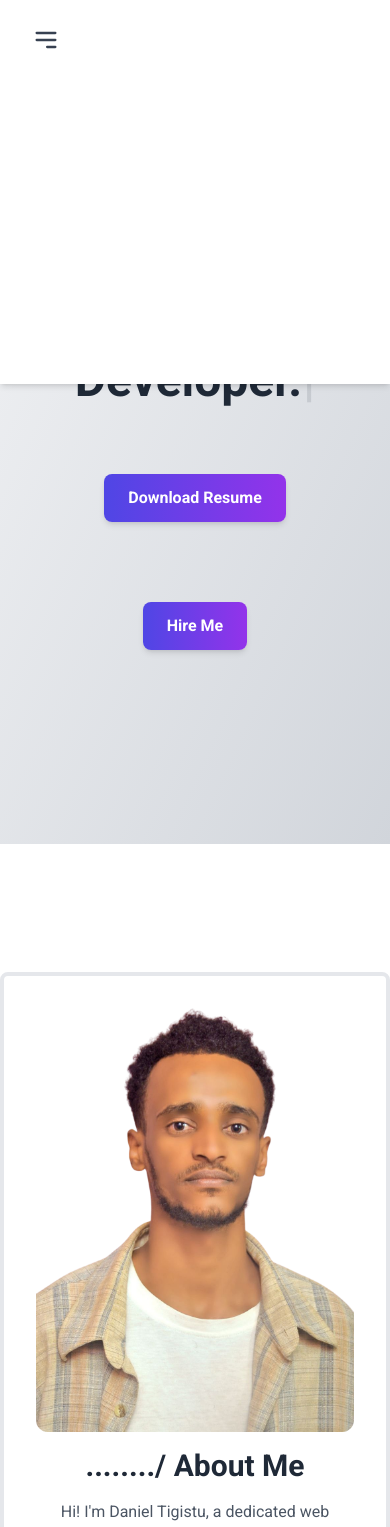
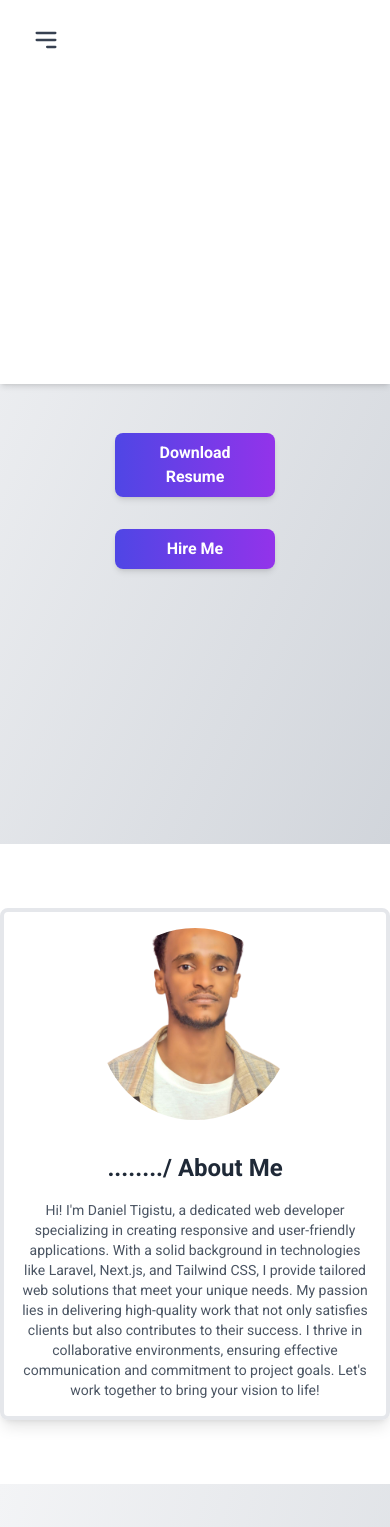
Before and after one commit to codewithdann0/my-portfolio, a Next.js app: page / in a window 390 px wide. Shown: the top 1527 px of the page. Built offline with nearby package versions, Linux system fonts and the light colour scheme.

Commit message:
The about and hero section made responsive

```diff
--- a/app/components/About.jsx
+++ b/app/components/About.jsx
@@ -5,26 +5,34 @@ export default function About() {
   return (
     <motion.section
       id="about"
-      className="py-32 bg-white dark:bg-gray-900" // Increased padding
-      initial={{ opacity: 0, y: -20 }} // Starting state
-      animate={{ opacity: 1, y: 0 }} // Animate to this state
-      exit={{ opacity: 0, y: 20 }} // Exit state
-      transition={{ duration: 0.5 }} // Duration of the animation
+      className="py-16 sm:py-24 md:py-32 bg-white dark:bg-gray-900"
+      initial={{ opacity: 0, y: -20 }}
+      animate={{ opacity: 1, y: 0 }}
+      exit={{ opacity: 0, y: 20 }}
+      transition={{ duration: 0.5 }}
     >
-      <div className="max-w-7xl mx-auto flex flex-col md:flex-row items-stretch text-center md:text-left border-4 border-gradient rounded-lg shadow-lg glow-border p-8"> {/* Increased padding for the container */}
-        <div className="md:w-1/4 mb-4 md:mb-0"> {/* No padding here for image container */}
+      <div className="max-w-7xl mx-auto flex flex-col md:flex-row items-center md:items-start text-center md:text-left gap-8 p-4 sm:p-8 border-4 border-gradient rounded-lg shadow-lg glow-border">
+
+        {/* Image Container */}
+        <div className="w-full md:w-1/3 flex justify-center">
           <img
-            src="/dani.png" // Replace with your image path
+            src="/dani.png"
             alt="My Image"
-            className="w-full h-full object-cover rounded-xl" // Changed to full height and width
+            className="w-48 h-48 sm:w-64 sm:h-64 md:w-72 md:h-72 object-cover rounded-full"
           />
         </div>
-        <div className="md:w-3/4 md:pl-12 flex flex-col justify-center"> {/* Added flex column to center text */}
-          <h2 className="text-3xl font-bold text-gray-800 dark:text-white mb-4">
-           ......../ About Me
+
+        {/* Text Container */}
+        <div className="w-full md:w-2/3 md:pl-8 flex flex-col justify-center">
+          <h2 className="text-2xl sm:text-3xl font-bold text-gray-800 dark:text-white mb-4">
+            ......../ About Me
           </h2>
-          <p className="text-md text-gray-600 dark:text-gray-400">
-            Hi! I'm Daniel Tigistu, a dedicated web developer specializing in creating responsive and user-friendly applications. With a solid background in technologies like Laravel, Next.js, and Tailwind CSS, I provide tailored web solutions that meet your unique needs. My passion lies in delivering high-quality work that not only satisfies clients but also contributes to their success. I thrive in collaborative environments, ensuring effective communication and commitment to project goals. Let's work together to bring your vision to life!
+          <p className="text-sm sm:text-md lg:text-lg text-gray-600 dark:text-gray-400">
+            Hi! I'm Daniel Tigistu, a dedicated web developer specializing in creating responsive and user-friendly applications.
+            With a solid background in technologies like Laravel, Next.js, and Tailwind CSS, I provide tailored web solutions that meet your unique needs.
+            My passion lies in delivering high-quality work that not only satisfies clients but also contributes to their success.
+            I thrive in collaborative environments, ensuring effective communication and commitment to project goals.
+            Let's work together to bring your vision to life!
           </p>
         </div>
       </div>
--- a/app/components/Hero.jsx
+++ b/app/components/Hero.jsx
@@ -13,18 +13,18 @@ const fadeInAnimation = {
 const Hero = () => {
   return (
     <section className="h-screen bg-gradient-to-br from-gray-100 to-gray-300 dark:from-gray-900 dark:to-gray-700 relative">
-      <div className="flex flex-col items-center justify-center h-full w-full px-6 text-center gap-8">
+      <div className="flex flex-col items-center justify-center h-full w-full px-4 sm:px-6 md:px-10 text-center gap-8">
 
-        {/* Icon with Glow and Name with Typewriter Effect */}
+        {/* Icon with Glow and Typewriter Effect */}
         <motion.div
-          className="flex flex-col items-center gap-6"
+          className="flex flex-col items-center gap-4 sm:gap-6"
           initial="hidden"
           animate="visible"
           variants={fadeInAnimation}
         >
-          <FaLaptopCode className="text-7xl lg:text-9xl text-transparent bg-clip-text bg-gradient-to-r from-blue-400 to-purple-600 animate-pulse glow-icon" />
+          <FaLaptopCode className="text-5xl sm:text-7xl lg:text-9xl text-transparent bg-clip-text bg-gradient-to-r from-blue-400 to-purple-600 animate-pulse glow-icon" />
 
-          <div className="text-5xl md:text-6xl font-extrabold text-gray-800 dark:text-white leading-tight">
+          <div className="text-3xl sm:text-4xl md:text-5xl lg:text-6xl font-extrabold text-gray-800 dark:text-white leading-tight">
             <Typewriter
               options={{
                 strings: [
@@ -43,21 +43,21 @@ const Hero = () => {
           </div>
         </motion.div>
 
-        {/* Buttons Section with Gap and Glow Effects */}
+        {/* Buttons Section */}
         <motion.div
-          className="flex flex-col md:flex-row items-center gap-20 mt-8"
+          className="flex flex-col sm:flex-row items-center gap-8 sm:gap-16 mt-6 sm:mt-8"
           initial="hidden"
           animate="visible"
           variants={fadeInAnimation}
         >
           <Link href="/resume.pdf" target="_blank" download>
-            <button className="px-6 py-3 font-semibold rounded-lg shadow-md transition-all duration-300 glow-button gradient-button">
+            <button className="w-40 sm:w-auto px-4 sm:px-6 py-2 sm:py-3 font-semibold rounded-lg shadow-md transition-all duration-300 glow-button gradient-button">
               Download Resume
             </button>
           </Link>
 
           <Link href="https://www.linkedin.com/in/https:/daniel-tigistu-918a63314/messages/">
-            <button className="px-6 py-3 font-semibold rounded-lg shadow-md transition-all duration-300 glow-button gradient-button">
+            <button className="w-40 sm:w-auto px-4 sm:px-6 py-2 sm:py-3 font-semibold rounded-lg shadow-md transition-all duration-300 glow-button gradient-button">
               Hire Me
             </button>
           </Link>
@@ -65,13 +65,10 @@ const Hero = () => {
       </div>
 
       <style jsx>{`
-        /* Icon Glow Effect */
         .glow-icon {
-          position: relative;
           filter: drop-shadow(0 0 20px rgba(147, 51, 234, 0.8));
         }
 
-        /* Gradient Button Styles */
         .gradient-button {
           background: linear-gradient(to right, #4f46e5, #9333ea);
           color: white;
@@ -84,14 +81,13 @@ const Hero = () => {
           transform: scale(1.05);
         }
 
-        /* Glow Button Effect */
         .glow-button {
           position: relative;
           overflow: hidden;
         }
 
         .glow-button::before {
-          content: '';
+          content: "";
           position: absolute;
           top: -4px;
           left: -4px;
```
